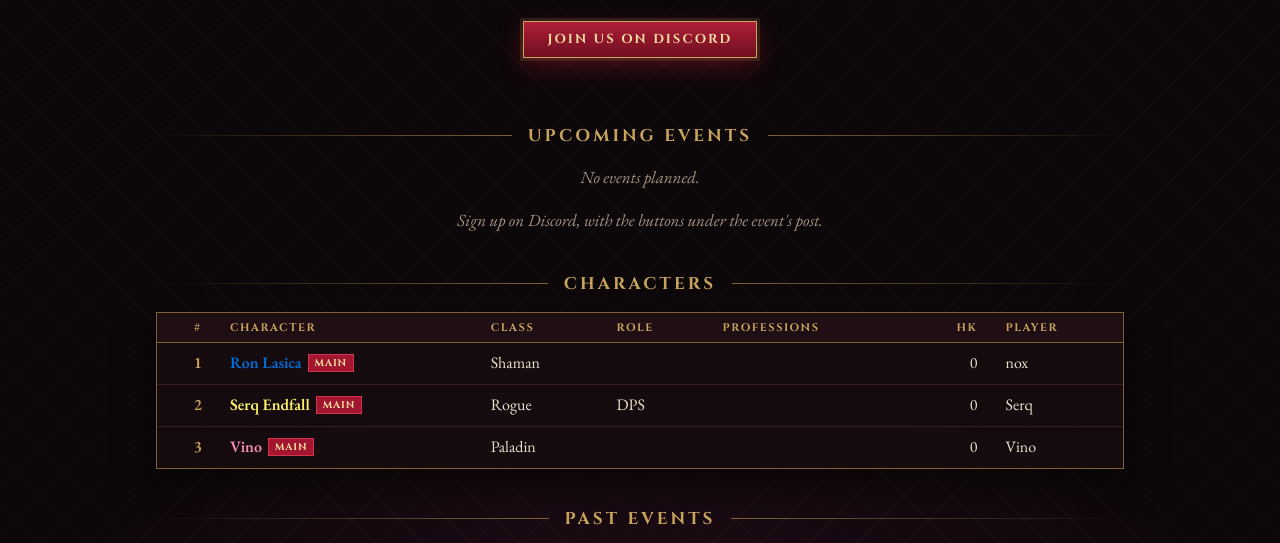
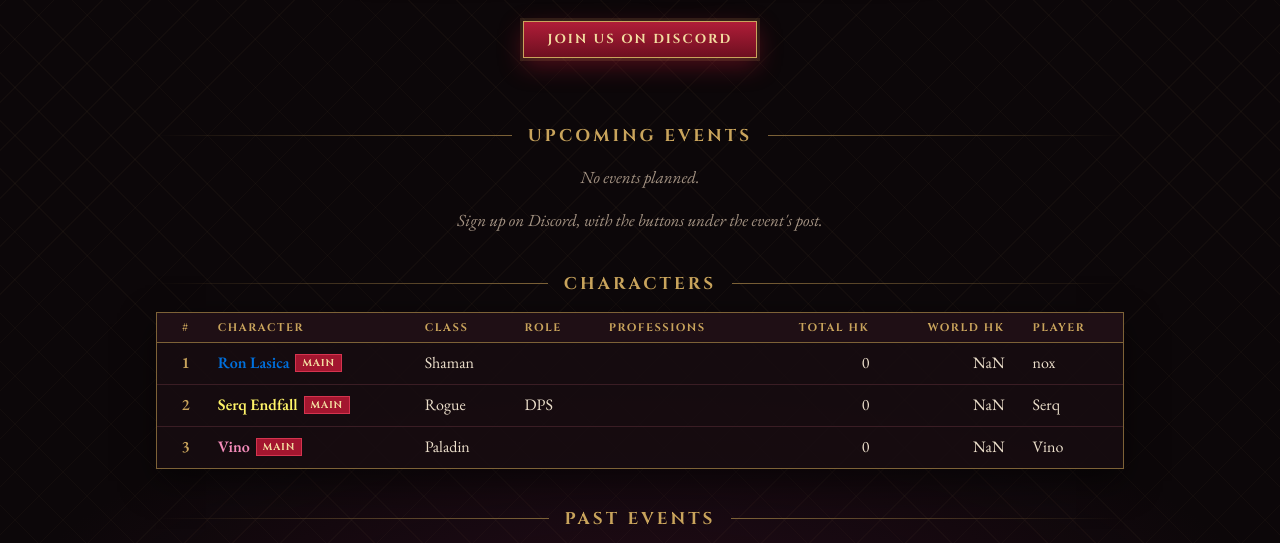
Before and after one commit to janczura/cnvg, a plain HTML site: page index.html in a window 1280 px wide. Shown: the part 246-789 px from the top of the page. Drawn offline with nearby package versions, Linux system fonts and the light colour scheme.

Commit message:
index update

```diff
--- a/index.html
+++ b/index.html
@@ -151,11 +151,11 @@ function render({ events, characters, discord }) {
     <p class="hint">Sign up on Discord, with the buttons under the event's post.</p>
     <h2>Characters</h2>
     <div class="table-wrap"><table>
-      <thead><tr><th class="num">#</th><th>Character</th><th>Class</th><th>Role</th><th>Professions</th><th class="num">HK</th><th>Player</th></tr></thead>
+      <thead><tr><th class="num">#</th><th>Character</th><th>Class</th><th>Role</th><th>Professions</th><th class="num">Total HK</th><th class="num">World HK</th><th>Player</th></tr></thead>
       <tbody>${characters.map((c, i) => `<tr><td class="num rank">${i + 1}</td>
         <td>${c.main ? `<b>${character(c.name, c.class)}</b><span class="tag main">main</span>` : character(c.name, c.class)}</td>
-        <td>${esc(c.class)}</td><td>${ROLES[c.role] ?? ''}</td><td>${esc(c.professions)}</td><td class="num">${Number(c.hk)}</td><td>${esc(c.player)}</td></tr>`).join('')
-        || '<tr><td colspan="7" class="muted">No one has added a character yet (on Discord: /character add).</td></tr>'}</tbody>
+        <td>${esc(c.class)}</td><td>${ROLES[c.role] ?? ''}</td><td>${esc(c.professions)}</td><td class="num">${Number(c.hk)}</td><td class="num">${Number(c.world_hk)}</td><td>${esc(c.player)}</td></tr>`).join('')
+        || '<tr><td colspan="8" class="muted">No one has added a character yet (on Discord: /character add).</td></tr>'}</tbody>
     </table></div>
     ${past.length ? `<h2>Past events</h2><details><summary>Show (${past.length})</summary>${past.map(card).join('')}</details>` : ''}`;
 }
```
